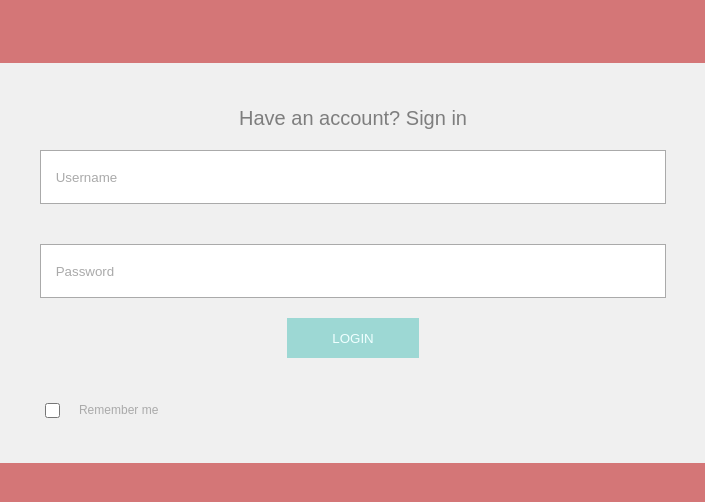
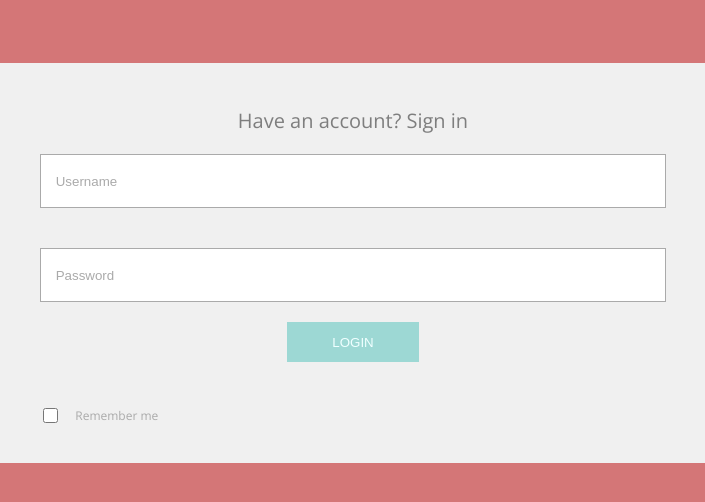
Before and after one commit to rachel-rebecca/exercise-1, a plain HTML site: page index.html in a window 1280 px wide. Shown: the full height of the page, 287-992 px from the left. Drawn offline with nearby package versions, Linux system fonts and the light colour scheme.

Commit message:
google font added

```diff
--- a/index.html
+++ b/index.html
@@ -5,7 +5,10 @@
     <meta http-equiv="X-UA-Compatible" content="IE=edge">
     <meta name="viewport" content="width=device-width, initial-scale=1.0">
     <title>Document</title>
+    <link rel="preconnect" href="https://fonts.gstatic.com">
+    <link href="https://fonts.googleapis.com/css2?family=Open+Sans:wght@300&display=swap" rel="stylesheet">
     <link rel="stylesheet" href="style.css">
+
 </head>
 <body>
     <form class="signIn">
--- a/style.css
+++ b/style.css
@@ -1,7 +1,6 @@
 body {
     background-color: #D47677;
-    font-family: Arial, Helvetica, sans-serif;
-    font-weight: lighter;
+    font-family: 'Open Sans', sans-serif;
 }
 
 .signIn {
```
